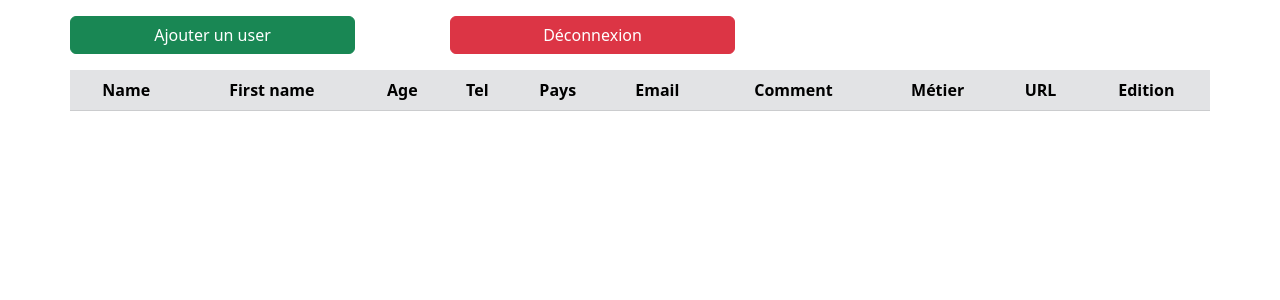
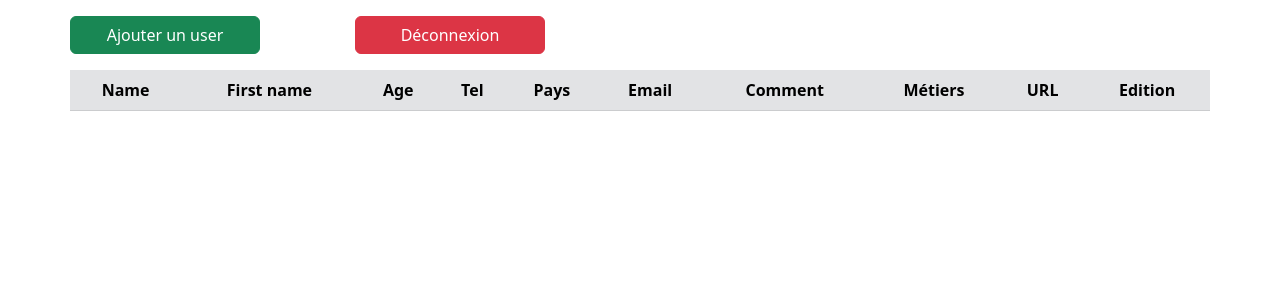
Before and after one commit to Hellhow/crud_exercice, a PHP site: page / in a window 1280 px wide. Shown: the part 72-372 px from the top of the page. Run offline with PHP 8.4, Linux system fonts and the light colour scheme; data that the repository does not hold is empty.

Commit message:
fin de journée

```diff
--- a/index.php
+++ b/index.php
@@ -69,8 +69,11 @@
         <h1>Crud en Php</h1>
     </header>
     <aside class="row">
-        <a href="./page/add.php" class="btn btn-success col-3">Ajouter un user</a>
-        <a href="#" class="btn btn-danger col-3 offset-1">Déconnexion</a>
+        <a href="./page/add.php" class="btn btn-success col-2">Ajouter un user</a>
+        <a href="#" class="btn btn-danger col-2 offset-1">Déconnexion</a>
+        <?php
+        // echo '<br>' . base64_decode($_GET["m"]);
+        ?>
     </aside>
     <!-- !SECTION header -->
 
@@ -85,7 +88,7 @@
                 <th scope="col">Pays</th>
                 <th scope="col">Email</th>
                 <th scope="col">Comment</th>
-                <th scope="col">Métier</th>
+                <th scope="col">Métiers</th>
                 <th scope="col">URL</th>
                 <th scope="col">Edition</th>
             </thead>
@@ -178,7 +181,6 @@
     </footer>
     <!-- !SECTION footer -->
     <?php
-    // echo base64_decode($_GET["m"]);
     // On ferme la co
     $conn = null;
     ?>
```
Also changed, not shown: page/add.php (+8 -3 lines).
